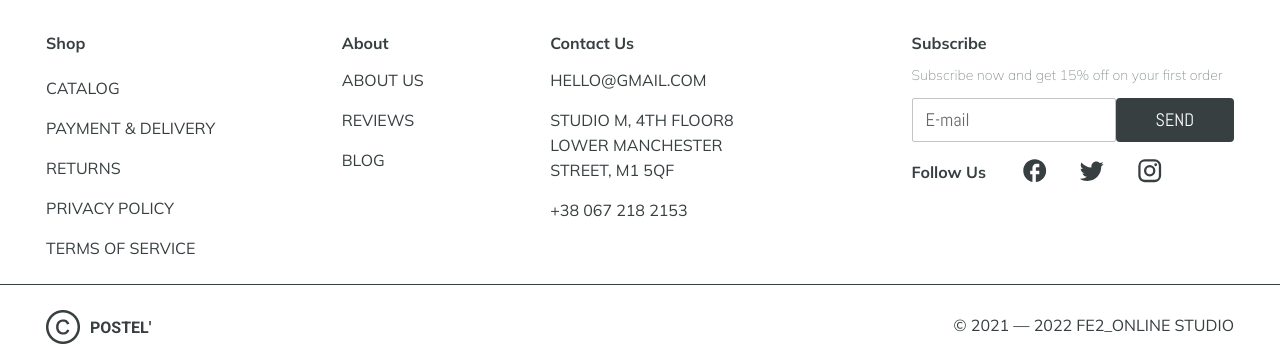
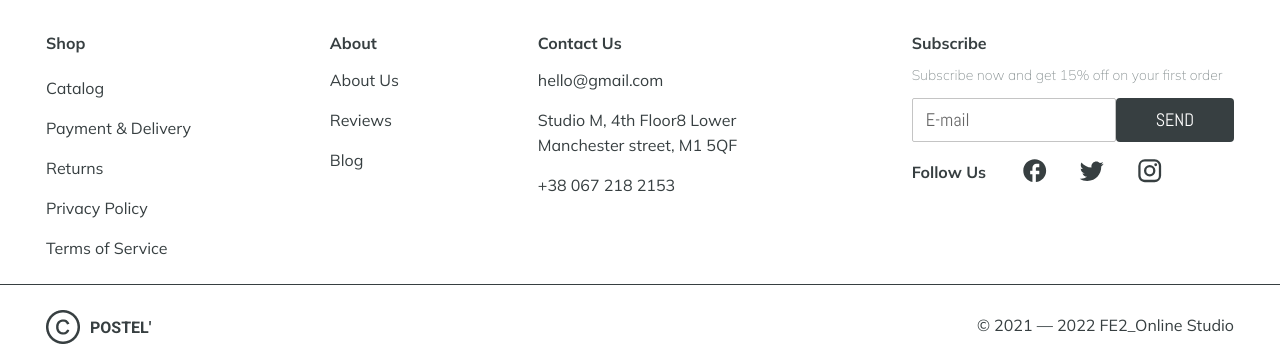
Before and after one commit to dorvika/final-project, a React (Create React App) app in the folder client/: page / in a window 1280 px wide. Shown: the part 2958-3320 px from the top of the page. Built offline with nearby package versions, Linux system fonts and the light colour scheme; no server answers.

Commit message:
fixing theme after last merge

```diff
--- a/client/src/muiTheme/theme.js
+++ b/client/src/muiTheme/theme.js
@@ -76,7 +76,6 @@ const theme = createTheme({
       fontWeight: 400,
       lineHeight: "25px",
       color: "#373F41",
-      textTransform: "uppercase",
     },
     body2: {
       fontFamily: ["Roboto", "san-serif"].join(","),
@@ -188,17 +187,25 @@ const theme = createTheme({
         },
       },
     },
-    // Таких properties немає у Default Theme
-    // headerHeight: {
-    //   mobile: "60px",
-    //   desktop: "72px",
-    // },
-    // footerHeight: {
-    //   desktop: "386px",
-    // },
-    // navPanelHeight: {
-    //   mobile: "83px",
-    // },
+    MuiInput: {
+      styleOverrides: {
+        root: {
+          color: "#8C8C8C",
+          fontFamily: "Mulish",
+          fontSize: 16,
+          lineHeight: 24,
+          fontWeight: 300,
+          padding: "15px 0 2px",
+        },
+      },
+    },
+    MuiRadio: {
+      styleOverrides: {
+        root: {
+          color: "#8C8C8C",
+        },
+      },
+    },
   },
   transitions: {
     duration: {
```
